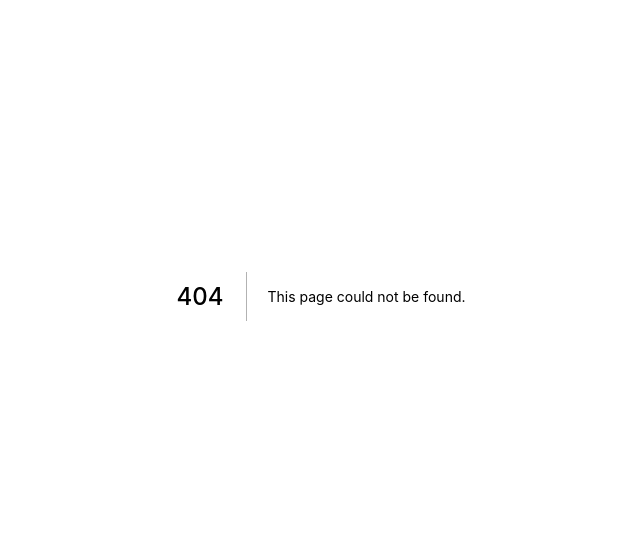
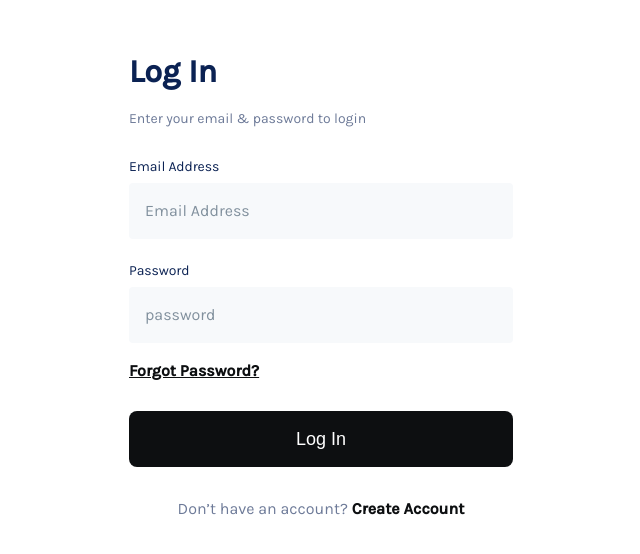
Before and after one commit to sparkpayrolls/SparkpayFrontend, a Next.js app: page /login in a window 1280 px wide. Before the commit this address had no page. Shown: the part 104-658 px from the top of the page, without its empty margins (319-959 px from the left). Built offline with nearby package versions, Linux system fonts and the light colour scheme.

Commit message:
login screen

```diff
--- /dev/null
+++ b/pages/login/index.tsx
@@ -0,0 +1,64 @@
+import { NextPage } from "next";
+import Head from "next/head";
+import React from "react";
+import { Button } from "../../components/Button/Button";
+import { Input } from "../../components/Input/Input";
+
+const Login: NextPage = () => {
+  return (
+    <div className="login-account">
+      <Head>
+        <title>Log In</title>
+        <meta name="description" content="Generated by create next app" />
+        <link rel="icon" href="/favicon.ico" />
+      </Head>
+      <div className="login-account__section">
+        <h1 className="login-account__title">Log In</h1>
+        <p className="login-account__subtext">
+          {" "}
+          Enter your email & password to login{" "}
+        </p>
+
+        <form>
+          <div className="login-account__form-input-section">
+            <div className="login-account__form-grid">
+              <Input
+                type="email"
+                label="Email Address"
+                placeholder="Email Address"
+                name="email"
+              />
+            </div>
+
+            <Input
+              type="password"
+              label="Password"
+              placeholder="password"
+              name="password"
+            />
+          </div>
+          <div className="login-account__forgot-password">
+            <p className="login-account__forgot-password-title">
+              Forgot Password?
+            </p>
+          </div>
+
+          <Button
+            label="Log In"
+            onClick={() => {}}
+            className="login-account__submit-btn"
+            primary
+          />
+        </form>
+        <div className="login-account__sign-up">
+          <p className="login-account__sign-up-text">
+            Don’t have an account?
+            <span className="login-account__span-text">  Create Account</span>
+          </p>
+        </div>
+      </div>
+    </div>
+  );
+};
+
+export default Login;
--- a/styles/globals.scss
+++ b/styles/globals.scss
@@ -9,3 +9,4 @@
 // PAGES
 @import "./pages/home";
 @import "./pages/create-account";
+@import "./pages/login";
--- /dev/null
+++ b/styles/pages/_login.scss
@@ -0,0 +1,66 @@
+.login-account {
+  display: flex;
+  justify-content: center;
+  align-items: center;
+  min-height: 100vh;
+  margin: 0 0 4rem;
+
+  &__section {
+    width: 30%;
+    display: flex;
+    flex-direction: column;
+  }
+
+  &__title {
+    font-weight: 600;
+    font-size: 2rem;
+    line-height: 2rem;
+    color: #0b2253;
+    margin: 0 0 0.5rem;
+  }
+
+  &__subtext {
+    font-weight: normal;
+    font-size: 14px;
+    color: #6d7a98;
+    margin-bottom: 2rem;
+  }
+
+  &__form-input-section {
+    display: flex;
+    flex-direction: column;
+    grid-row-gap: 1.5rem;
+  }
+
+  &__forgot-password-title {
+    font-weight: 600;
+    font-size: 16px;
+    line-height: 24px;
+    text-decoration-line: underline;
+    color: #0d0f11;
+  }
+
+  &__submit-btn {
+    width: 100%;
+    height: 3.5rem;
+    margin-top: 12px;
+  }
+
+  &__sign-up {
+    text-align: center;
+    margin-top: 14px;
+  }
+
+  &__sign-up-text {
+    font-size: 16px;
+    line-height: 24px;
+    color: #6d7a98;
+  }
+
+  &__span-text {
+    font-weight: 600;
+    font-size: 16px;
+    line-height: 24px;
+    color: #0d0f11;
+  }
+}
```
Also changed, not shown: 1 other file (tests, documents, lock files or other folders).
